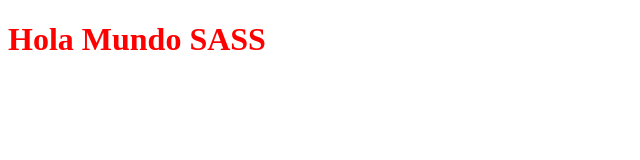
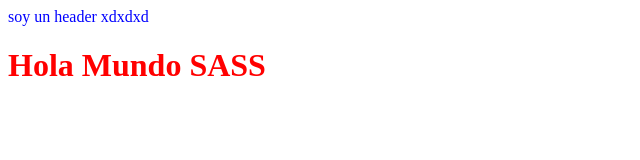
Before and after one commit to WilberthGamboa/Proyecto-Sass, a website: page index.html in a window 1280 px wide. Shown: the whole page, without its empty margins (0-640 px from the left). Drawn offline with Linux system fonts and the light colour scheme.

Commit message:
template

```diff
--- a/index.html
+++ b/index.html
@@ -11,6 +11,9 @@
     <link rel="stylesheet" href="/build/css/app.css">
 </head>
 <body>
+    <header>
+        soy un header xdxdxd
+    </header>
 <h1>Hola Mundo SASS</h1>
 </body>
 </html>
--- a/src/scss/ui/_header.scss
+++ b/src/scss/ui/_header.scss
@@ -1,3 +1,3 @@
-.header{
+header{
     color:blue;
 }
```
Also changed, not shown: build/css/app.css.
